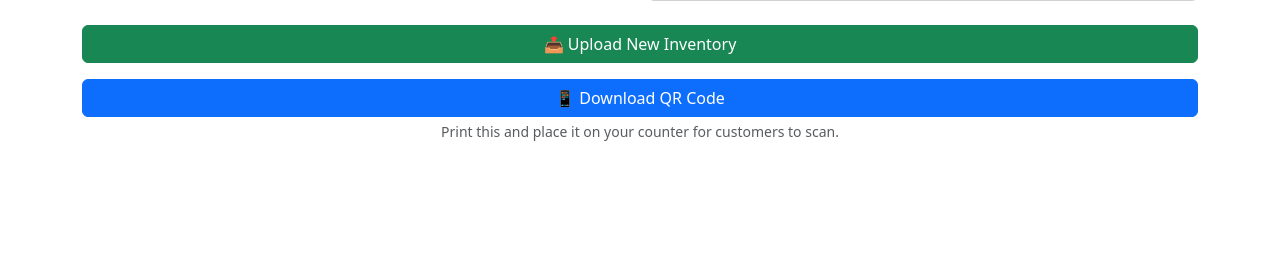
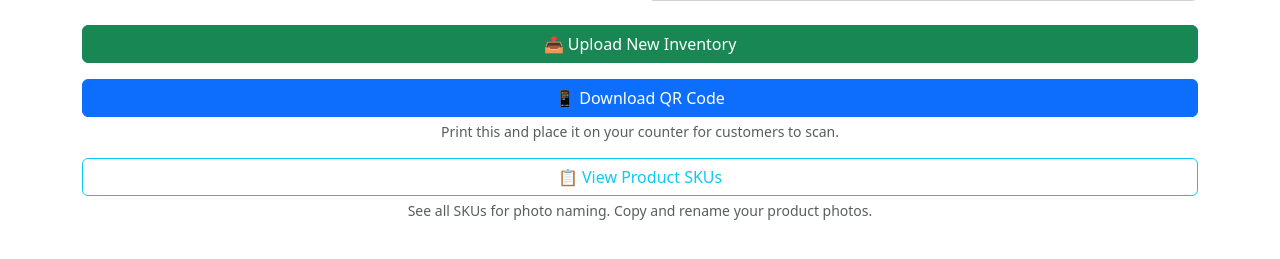
Before and after one commit to soroushkarami/VIP-Mystery-Vault, a Django app: page /dashboard/ in a window 1280 px wide. Shown: the part 314-573 px from the top of the page. Run offline with Django 5.2, Linux system fonts and the light colour scheme; the visitor is signed in with stand-in values (Sample User, id 1); data that the repository does not hold is empty.

Commit message:
view sku list in dashboard

```diff
--- a/core/templates/core/dashboard_home.html
+++ b/core/templates/core/dashboard_home.html
@@ -84,6 +84,16 @@
         </small>
     </div>
 
+    <!-- ✅ NEW: View SKUs Button -->
+    <div class="mt-3">
+        <a href="{% url 'view_skus' %}" class="btn btn-outline-info w-100">
+            📋 View Product SKUs
+        </a>
+        <small class="text-muted d-block text-center mt-1">
+            See all SKUs for photo naming. Copy and rename your product photos.
+        </small>
+    </div>
+
 </div>
 </body>
 </html>
--- a/core/urls.py
+++ b/core/urls.py
@@ -11,7 +11,8 @@ from .views import (
     reveal_discount,
     login_redirect,
     generate_qr,
-    update_product
+    update_product,
+    view_skus
 )
 
 urlpatterns = [
@@ -29,6 +30,7 @@ urlpatterns = [
     path('dashboard/products/', product_list, name='product_list'),
     path('dashboard/qr/', generate_qr, name='generate_qr'),
     path('dashboard/update_product/', update_product, name='update_product'),
+    path('dashboard/skus/', view_skus, name='view_skus'),
 
     # Customer QR URLs
     path('scan/<int:store_id>/', scan_qr, name='scan_qr'),
--- a/core/views.py
+++ b/core/views.py
@@ -160,6 +160,21 @@ class UploadInventoryView(LoginRequiredMixin, FormView):    # Only logged-in use
             )
             products_created += 1 if created else 0
 
+        # Build a list of SKUs for the user (for renaming images)
+        sku_list = []
+        for idx, row in df.iterrows():
+            product_code = str(row.get('ProductCode', '')).strip()
+            size = normalize_size(row.get('Size', 'M'))
+            color = row.get('Color', '').strip()
+
+            if product_code:
+                sku = generate_sku(store.id, product_code, size, color)
+                sku_list.append(sku)
+
+        # store the sku list in session for display
+        self.request.session['uploaded_skus'] = sku_list
+        self.request.session['store_id'] = store.id
+
         #TODO 2. PROCESS ZIP (if provided)
         if zip_file:
             try:
@@ -207,8 +222,14 @@ class UploadInventoryView(LoginRequiredMixin, FormView):    # Only logged-in use
             messages.warning(self.request,
                              f"Processed {products_created} products, but had issues: {', '.join(errors[:5])}")
         else:
-            messages.success(self.request,
-                             f"Success! {products_created} products added/updated.")
+            sku_message = "✅ Success! Products added/updated.\n\n📋 SKUs for your photos:\n"
+            for sku in sku_list[:10]:  # Show first 10
+                sku_message += f"  • {sku}.jpg\n"
+            if len(sku_list) > 10:
+                sku_message += f"  ... and {len(sku_list) - 10} more.\n"
+            sku_message += "\n📸 Rename your photos to match these SKUs before uploading the ZIP."
+
+            messages.success(self.request, sku_message)
 
         # calls the parent (FormView) which does the redirect to success_url (admin:index)
         return super().form_valid(form)
@@ -479,6 +500,36 @@ def update_product(request):
         return JsonResponse({'success': False,
                              'error': str(e)},
                             status=500)
+
+
+@subscription_required
+@login_required
+def view_skus(request):
+    """Show a list of all SKUs for the seller's store (for photo naming)"""
+    try:
+        store = request.user.store
+    except Store.DoesNotExist:
+        messages.error(request,
+                       'No store linked to your account.')
+        return redirect('dashboard_home')
+
+    products = Product.objects.filter(store=store).order_by('product_code', 'size')
+
+    # group by product_code
+    grouped = {}
+    for product in products:
+        key = product.product_code or 'no-code'
+        if key not in grouped:
+            grouped[key] = []
+        grouped[key].append(product)
+
+    return render(request,
+                  'core/view_skus.html',
+                  {
+                      'store': store,
+                      'grouped': grouped,
+                      'total': products.count()
+                  })
 
 
 @subscription_required
```
Also changed, not shown: core/templates/core/view_skus.html (added, +111 -0 lines).
